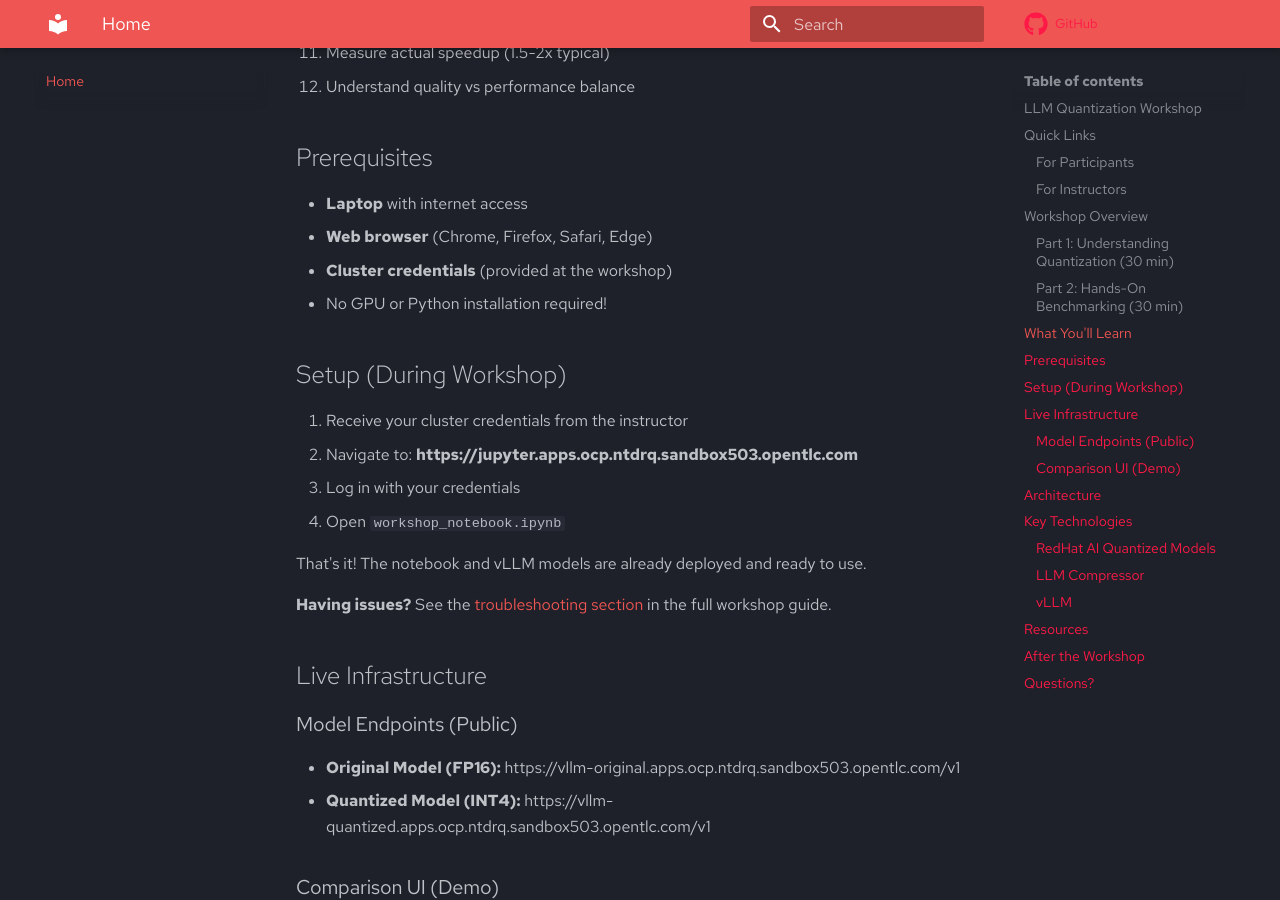
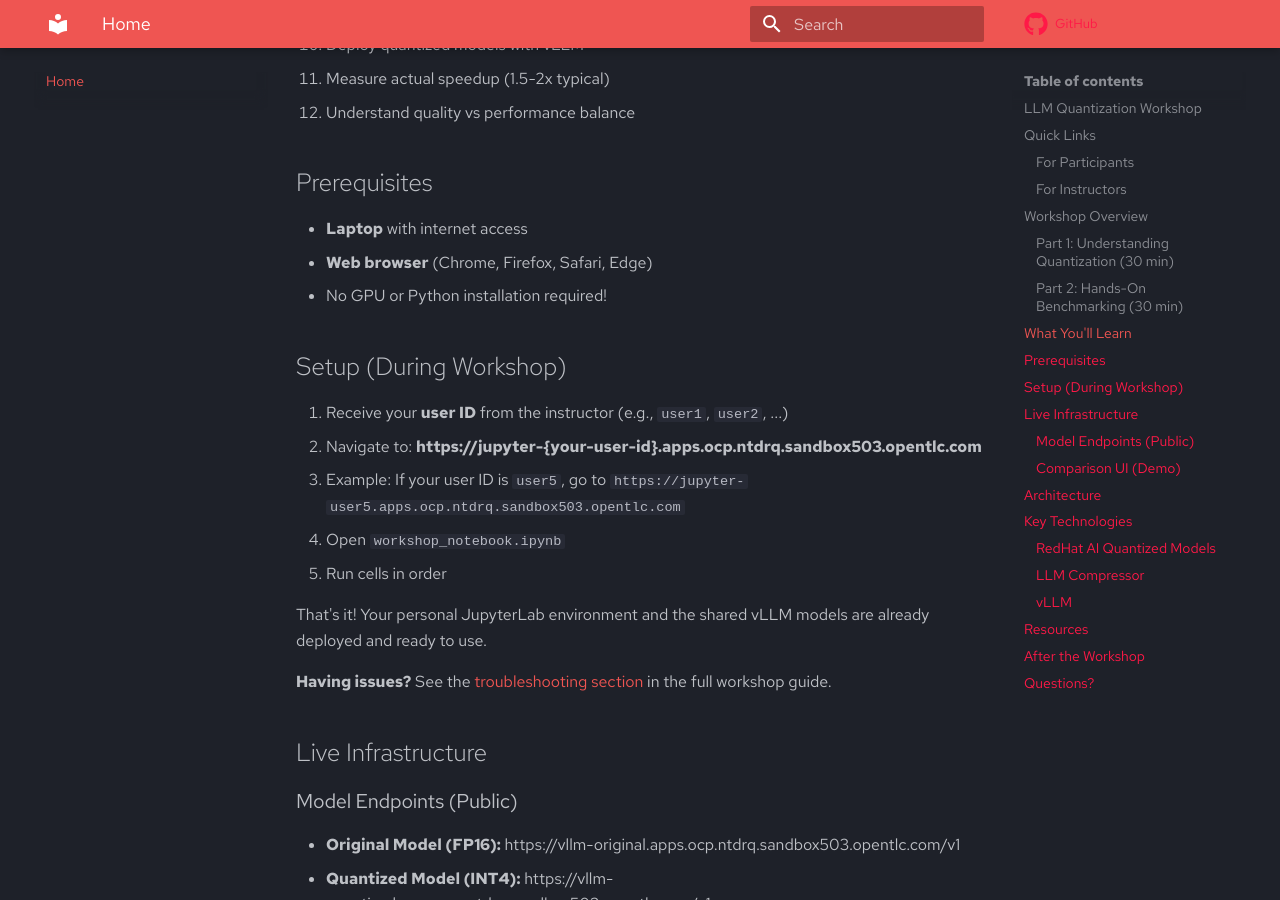
Before and after one commit to soyr-redhat/boston-tech-week-26-llm-compressor, an MkDocs documentation site: the page built from docs/index.md, in a window 1280 px wide and 900 px high, scrolled down 1593 px. Built offline with MkDocs 1.6.1 and Material for MkDocs 9.7.7, drawn with Linux system fonts in a browser that asks for light colours; some web fonts are replaced; comment, search, counter and statistics services are not loaded; some of the changed text lies outside the part shown.

Commit message:
update docs for per-user jupyterlab access

```diff
--- a/docs/index.md
+++ b/docs/index.md
@@ -52,17 +52,17 @@ Welcome to the hands-on workshop on LLM quantization and performance benchmarkin
 
 - **Laptop** with internet access
 - **Web browser** (Chrome, Firefox, Safari, Edge)
-- **Cluster credentials** (provided at the workshop)
 - No GPU or Python installation required!
 
 ## Setup (During Workshop)
 
-1. Receive your cluster credentials from the instructor
-2. Navigate to: **https://jupyter.apps.ocp.ntdrq.sandbox503.opentlc.com**
-3. Log in with your credentials
-4. Open `workshop_notebook.ipynb`
+1. Receive your **user ID** from the instructor (e.g., `user1`, `user2`, ...)
+2. Navigate to: **https://jupyter-{your-user-id}.apps.ocp.ntdrq.sandbox503.opentlc.com**
+   - Example: If your user ID is `user5`, go to `https://jupyter-user5.apps.ocp.ntdrq.sandbox503.opentlc.com`
+3. Open `workshop_notebook.ipynb`
+4. Run cells in order
 
-That's it! The notebook and vLLM models are already deployed and ready to use.
+That's it! Your personal JupyterLab environment and the shared vLLM models are already deployed and ready to use.
 
 **Having issues?** See the [troubleshooting section](workshop-guide#troubleshooting) in the full workshop guide.
 
```
Also changed, not shown: other parts of docs/index.md (+1 -1 lines), JUPYTER_DEPLOYMENT.md (+21 -7 lines), QUICK_START.md (+5 -4 lines), README.md (+5 -3 lines).
